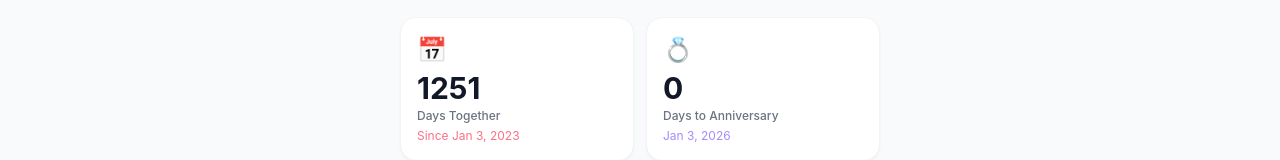
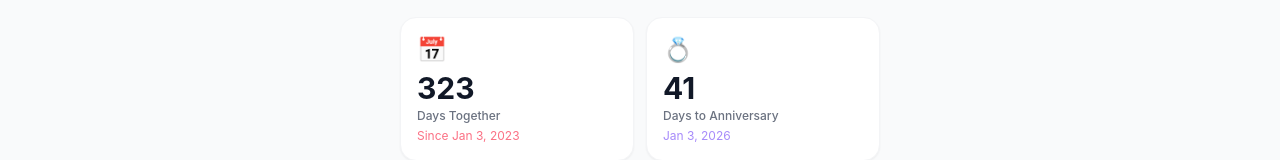
Before and after one commit to Nanayaw01my/daavi_efo, a Next.js app: page /dashboard in a window 1280 px wide. Shown: the part 203-363 px from the top of the page. Built offline with nearby package versions, Linux system fonts and the light colour scheme; no server answers; the database is empty.

Commit message:
Set relationship start date to July 19, 2025
Updates days-together counter and anniversary countdown on the dashboard.

https://claude.ai/code/session_01DkjvVXgC1hQCywcp7vmgM9

```diff
--- a/app/(app)/dashboard/page.tsx
+++ b/app/(app)/dashboard/page.tsx
@@ -4,8 +4,8 @@ import { useSession } from 'next-auth/react';
 import Link from 'next/link';
 import { differenceInDays, format } from 'date-fns';
 
-const START_DATE = new Date('2023-01-03');
-const ANNIVERSARY = new Date('2026-01-03');
+const START_DATE = new Date('2025-07-19');
+const ANNIVERSARY = new Date('2026-07-19');
 
 const MOODS: Record<string, string> = {
   happy: '😊', excited: '🤩', calm: '😌', grateful: '🙏', romantic: '🥰', tired: '😴', stressed: '😤',
```
